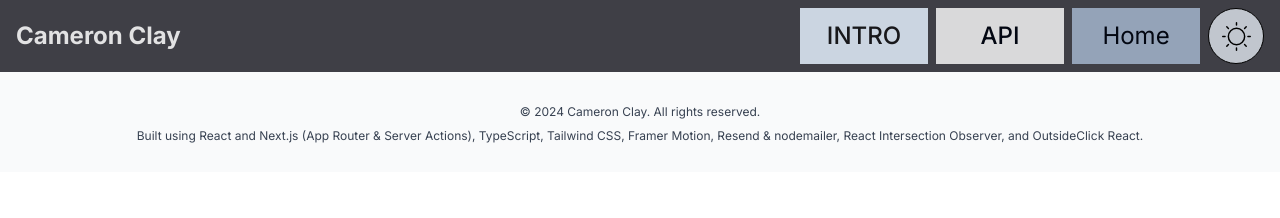
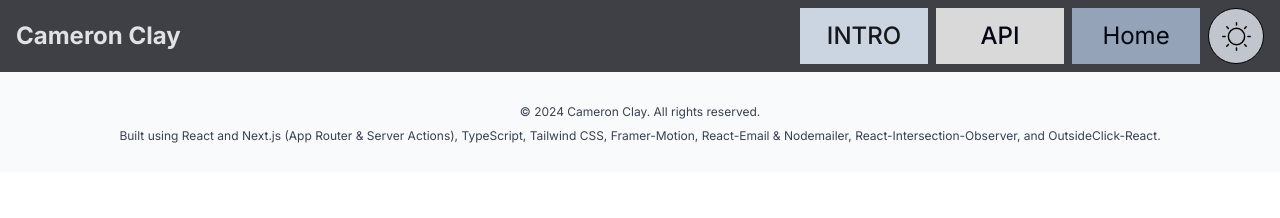
Before and after one commit to CameronClay/project-portfolio, a Next.js app in the folder my-portfolio/: page /test-api in a window 1280 px wide. Shown: the top 218 px of the page. Built offline with nearby package versions, Linux system fonts and the light colour scheme.

Commit message:
Modified footer

```diff
--- a/my-portfolio/src/components/home/sections/skills.tsx
+++ b/my-portfolio/src/components/home/sections/skills.tsx
@@ -42,7 +42,8 @@ export default function Skills() {
                             initial='initial'
                             whileInView='animate'
                             viewport={{
-                                once: true
+                                once: true,
+                                amount: 'all'
                             }}
                             custom={index} //used to pass index to animate function in fadeInAnimationVariants
                         >
--- a/my-portfolio/src/components/page-footer.tsx
+++ b/my-portfolio/src/components/page-footer.tsx
@@ -14,8 +14,8 @@ export default function PageFooter() {
             <p className='text-xs'>
                 Built using React and Next.js (App Router & Server Actions),
                 TypeScript, Tailwind CSS,
-                Framer Motion, Resend & nodemailer,
-                React Intersection Observer, and OutsideClick React.
+                Framer-Motion, React-Email & Nodemailer,
+                React-Intersection-Observer, and OutsideClick-React.
             </p>
         </footer>
     );
```
